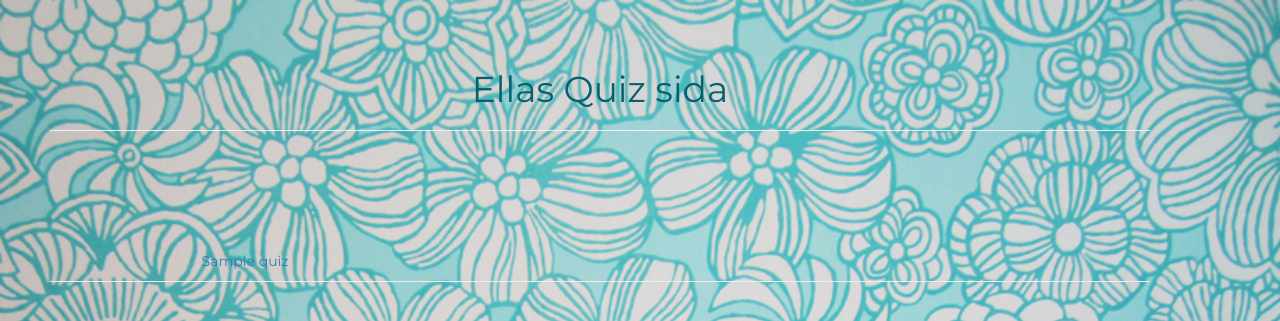
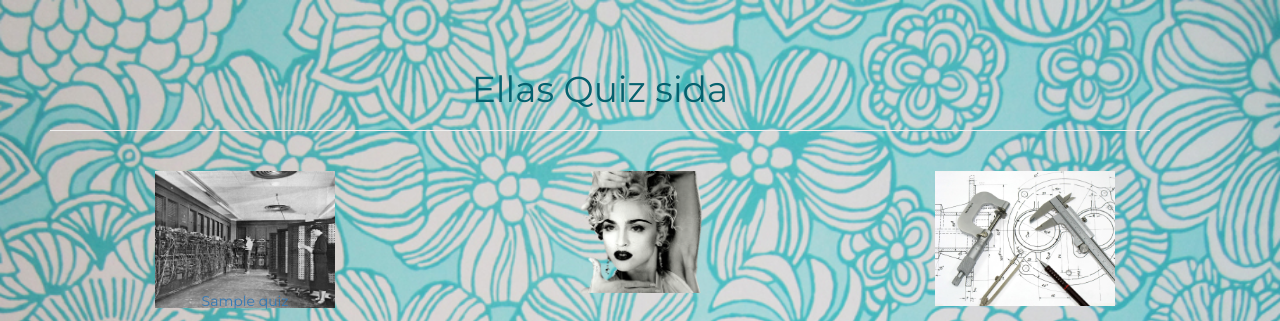
Before and after one commit to tiddelipoms/quizproject, a Django app: page / in a window 1280 px wide. Shown: the top 321 px of the page. Run offline with Django 3.2, Linux system fonts and the light colour scheme; tables that the repository leaves empty hold one stand-in row (values such as "Sample post"); some libraries are stand-ins or nearby versions.

Commit message:
lägga till bilder i databasen

```diff
--- a/quiz/models.py
+++ b/quiz/models.py
@@ -4,11 +4,13 @@ class Quiz(models.Model):
 	quiz_number = models.PositiveIntegerField()
 	name = models.CharField(max_length=100)
 	description = models.TextField()
+	quiz_image = models.TextField()
 	def __str__(self):
 		return self.name
 
 class Question(models.Model):
 	question = models.TextField()
+	question_image = models.TextField()
 	answer1 = models.CharField(max_length=100)
 	answer2 = models.CharField(max_length=100)
 	answer3 = models.CharField(max_length=100)
--- a/quiz/templates/quiz/startpage.html
+++ b/quiz/templates/quiz/startpage.html
@@ -23,12 +23,12 @@
 <center>
 <div class="container">
 	<div class="row">
-	<p>{% for image in images %}
+	{% for image in images %}
 	 <div class="equal-height col-xs-4">
-	 	<p><img src= "{{image.image}}" style="width:50%"></p>
+	 	<img src= "{{image.image}}" style="width:50%">
 	 	<br>
 	  </div>
-	  {% endfor %}</p>
+	  {% endfor %}
 	</div>
 </div>
 <div class="container">
--- a/quiz/views.py
+++ b/quiz/views.py
@@ -4,7 +4,7 @@ from django.shortcuts import redirect
 
 
 images = [
-{
+	{
 		"image_number": 1,
 		"image": "/static/Eniac.jpg",
 	},
@@ -42,6 +42,7 @@ images = [
 def start(request):
 	context = {
 		"quizzes": Quiz.objects.all(),
+		"images": images
 	}
 	return render(request, "quiz/startpage.html", context)
 
```
Also changed, not shown: 1 other file.
